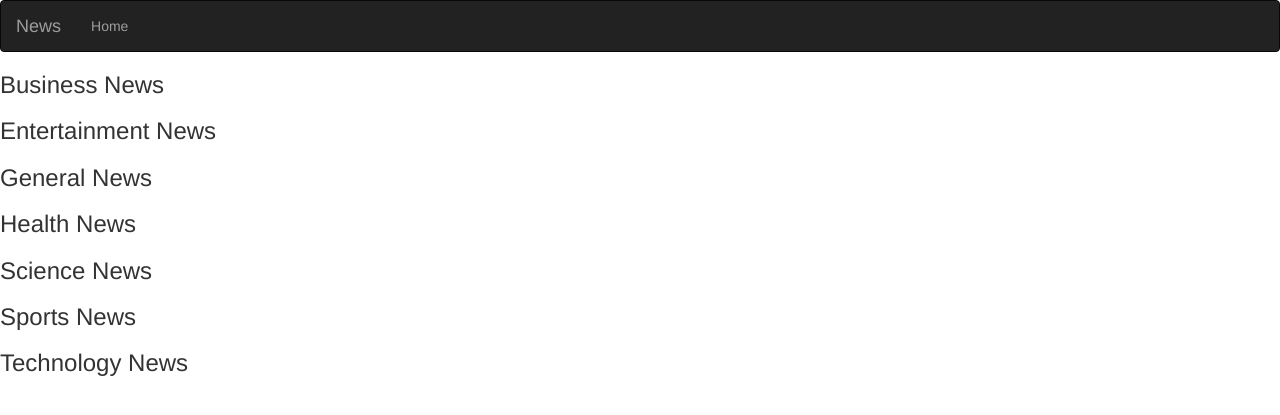
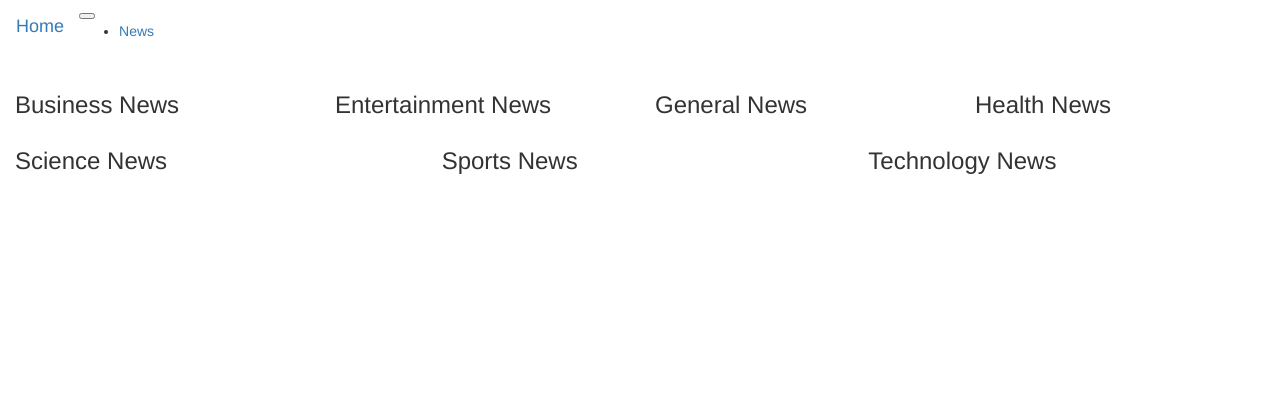
Before and after one commit to mutheud/News_Api, a Flask app: template app/templates/index.html in a window 1280 px wide. Shown: the top 415 px of the page. Run offline with Flask 2, Linux system fonts and the light colour scheme; the template is opened without the code that fills it, so the values that code supplies are empty; some libraries are stand-ins or nearby versions.

Commit message:
styling added

```diff
--- /dev/null
+++ b/app/static/index.css
@@ -0,0 +1,3 @@
+ body{
+        background-color: gray;
+    }
--- a/app/templates/index.html
+++ b/app/templates/index.html
@@ -1,24 +1,35 @@
-{% extends 'base.html'%}
-{% import 'macros.html' as macro%}
-
-    {% block content %}
+{% extends 'base.html'%} {% import 'macros.html' as macro%} {% block content %}
+<div class="container-fluid">
+<div class="row">
+  <div class="col-md-3">
     <div class="card">
-    <h3> Business News</h3>
+      <h3>Business News</h3>
       <ul>
         {% for business_news in business %}
-        <li><a href="{{ business_news.url}}">{{ business_news.name}}</a></li>
+        <li>
+          <a href="{{ business_news.url}}">{{ business_news.name }}</a>
+        </li>
         {% endfor %}
       </ul>
     </div>
+  </div>
+  <div class="col-md-3">
     <div class="card">
-    <h3> Entertainment News</h3>
+      <h3>Entertainment News</h3>
       <ul>
         {% for entertainment_news in entertainment %}
-        <li><a href="{{ entertainment_news.url}}">{{ entertainment_news.name}}</a></li>
+        <li>
+          <a href="{{ entertainment_news.url}}">{{
+            entertainment_news.name
+          }}</a>
+        </li>
 
         {% endfor %}
       </ul>
     </div>
+  </div>
+  <div class="col-md-3">
+
       <div class="card">
       <h3>  General News</h3>
       <ul>
@@ -28,44 +39,66 @@
           {% endfor %}
       </ul>
       </div>
+      </div>
 
-    <h3> Health News</h3>
+    <div class="col-md-3">
+      <div class="card">
+        <h3>Health News</h3>
         <ul>
           {% for health_news in health %}
-        <li><a href="{{ health_news.url}}">{{ health_news.name}}</a></li>
+          <li>
+            <a href="{{ health_news.url}}">{{ health_news.name }}</a>
+          </li>
 
           {% endfor %}
         </ul>
       </div>
+    </div>
+  </div>
+  <div class="row">
+    <div class="col-md-4">
       <div class="card">
-    <h3> Science News</h3>
+        <h3>Science News</h3>
         <ul>
           {% for science_news in science %}
-        <li><a href="{{ science_news.url}}">{{ science_news.name}}</a></li>
+          <li>
+            <a href="{{ science_news.url}}">{{ science_news.name }}</a>
+          </li>
 
           {% endfor %}
         </ul>
       </div>
+    </div>
+    <div class="col-md-4">
       <div class="card">
-    <h3> Sports News</h3>
+        <h3>Sports News</h3>
         <ul>
           {% for sports_news in sports %}
-        <li><a href="{{ sports_news.url}}">{{ sports_news.name}}</a></li>
+          <li>
+            <a href="{{ sports_news.url}}">{{ sports_news.name }}</a>
+          </li>
 
           {% endfor %}
         </ul>
       </div>
+    </div>
+    <div class="col-md-4">
       <div class="card">
-    <h3> Technology News</h3>
+        <h3>Technology News</h3>
         <ul>
           {% for technology_news in technology %}
-        <li><a href="{{ technology_news.url}}">{{ technology_news.name}}</a></li>
+          <li>
+            <a href="{{ technology_news.url}}">{{ technology_news.name }}</a>
+          </li>
 
           {% endfor %}
         </ul>
       </div>
+    </div>
+  </div>
+</div>
+
   <!-- Content block -->
-
 
   {% endblock %}
 
@@ -74,12 +107,9 @@
       font-style: Italic;
       color: black;
     }
-    .card{
-        width:100px;
-        height:100px;
+    .card {
+      width: 100px;
+      height: 100px;
     }
-    body{
-        background-color: gray;
-    }
-
   </style>
+</div>
--- a/app/templates/macros.html
+++ b/app/templates/macros.html
@@ -1,18 +1,24 @@
 
 {% macro displayNewsList(news_list) %}
-
+<div class="container-fluid">
+    <div class="row">
     {% for news in news_list%}
-
+    <div class="col-md-4">
+        <div class="card">
+            <div class="text-center">
         <li>{{ news.author}}</li>
         <!-- <li>{{ news.name}}</li> -->
         <li>{{ news.description}}</li>
         <!-- <a href ="{{ news.url}}">Full Story</a> -->
-        <a href="{{ news.url}}"><img src="{{news.urlToImage}}" alt="" class="image"></a>
+        <a href="{{ news.url}}"><img src="{{news.urlToImage}}" alt="" height="400" width="400" class="image"></a>
         <!-- <li>{{ news.category}}</li>
         <li>{{ news.language}}</li>
         <li>{{ news.country}}</li> -->
-
+</div>
+</div>
+</div>
 
     {% endfor %}
-
+</div>
+</div>
 {% endmacro %}
--- a/app/templates/navbar.html
+++ b/app/templates/navbar.html
@@ -1,18 +1,16 @@
-<div class="navbar navbar-inverse" role="navigation">
-    <div class="container-fluid">
-        <div class="navbar-header">
-            <button type="button" class="navbar-toggle" data-toggle="collapse" data-target=".navbar-collapse">
-                <span class="sr-only">Toggle navigation</span>
-                <span class="icon-bar"></span>
-                <span class="icon-bar"></span>
-                <span class="icon-bar"></span>
-            </button>
-            <a class="navbar-brand" href="/"> News </a>
-        </div>
-        <div class="navbar-collapse collapse">
-            <ul class="nav navbar-nav">
-                <li><a href="/headlines">Home</a></li>
-        </div>
 
+<nav class="navbar navbar-expand-lg navbar-dark bg-dark">
+    <a class="navbar-brand" href="/">Home</a>
+    <button class="navbar-toggler" type="button" data-toggle="collapse" data-target="#navbarNav" aria-controls="navbarNav"
+        aria-expanded="false" aria-label="Toggle navigation">
+        <span class="navbar-toggler-icon"></span>
+    </button>
+    <div class="collapse navbar-collapse" id="navbarNav">
+        <ul class="navbar-nav">
+            <li class="nav-item active">
+                <a class="nav-link" href="/headlines">News <span class="sr-only">(current)</span></a>
+            </li>
+
+        </ul>
     </div>
-</div>
+</nav>
```
Lines whose indentation alone changed are shown as unchanged.
